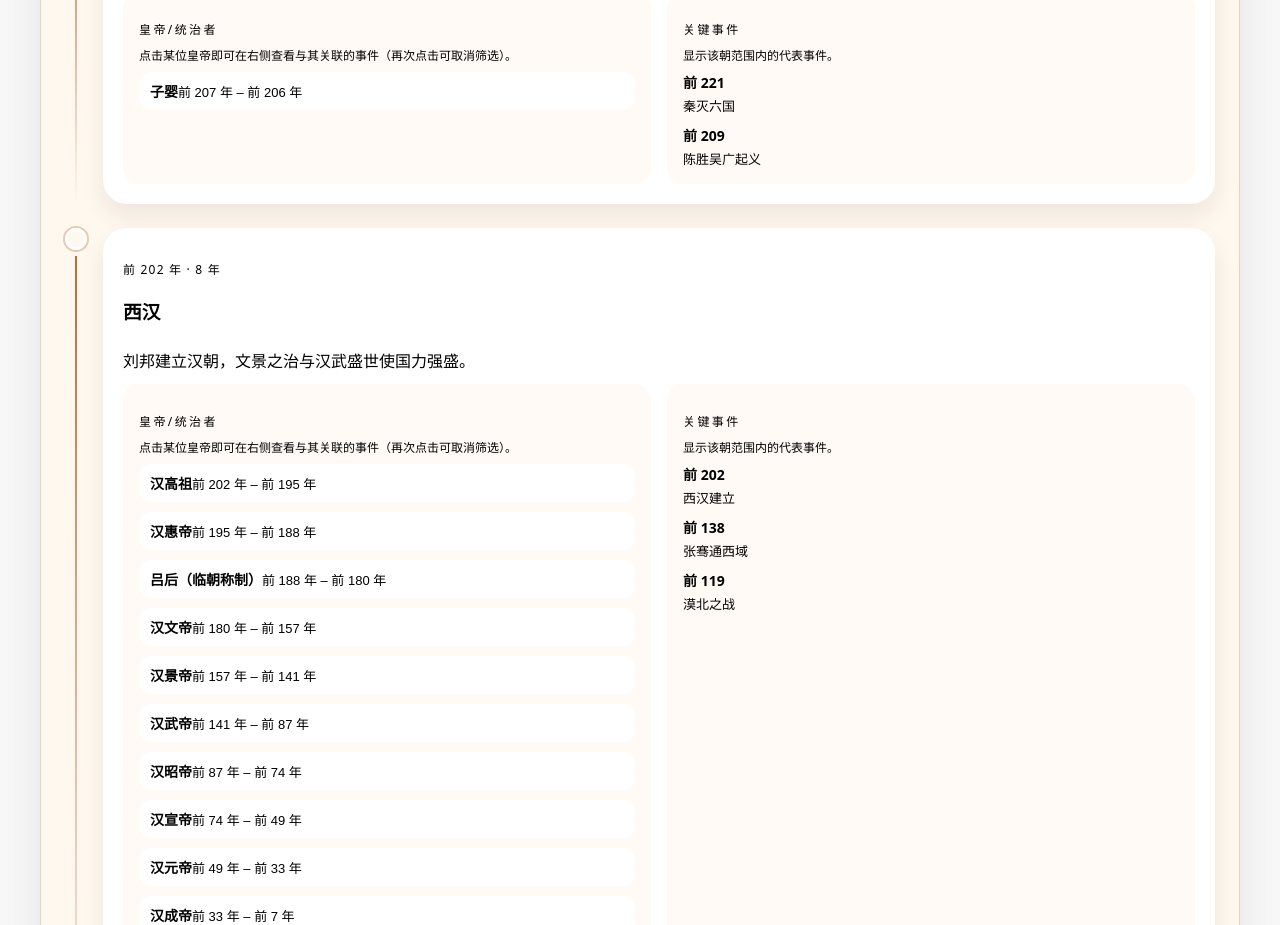
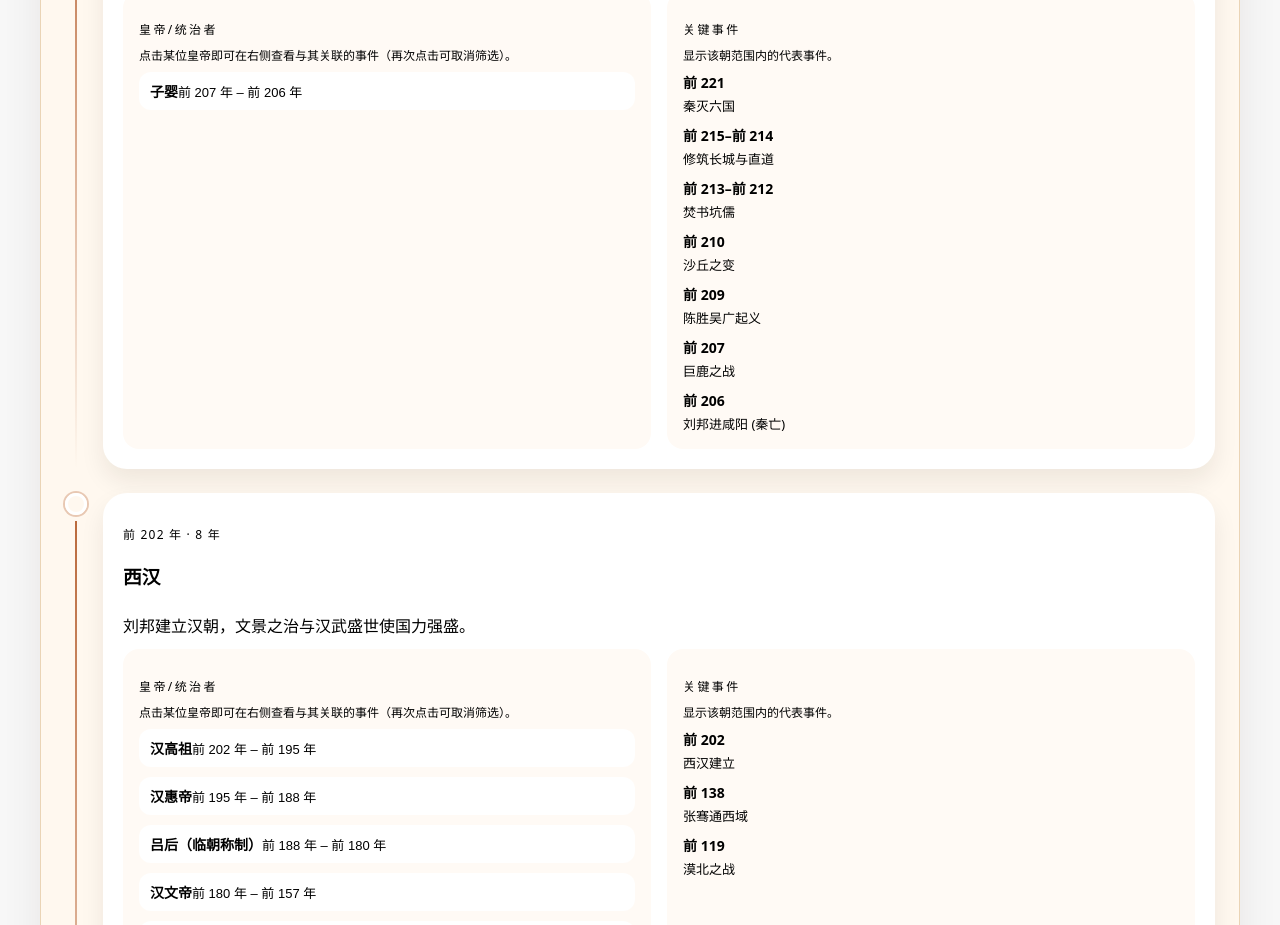
Before and after one commit to shixushi2025/shixushi-web, a Vue app: page /china in a window 1280 px wide. Shown: the part 5900-6825 px from the top of the page. Built offline with nearby package versions, Linux system fonts and the light colour scheme.

Commit message:
feat: complete Qin dynasty timeline with 5 key events

```diff
--- a/src/data/events.ts
+++ b/src/data/events.ts
@@ -319,6 +319,100 @@ export const events: Event[] = [
     "relatedEmperorSlugs": []
   },
   {
+    "id": 10201,
+    "title": "修筑长城与直道",
+    "slug": "great-wall-and-zhidao",
+    "startYear": -215,
+    "endYear": -214,
+    "eraSlug": "qin",
+    "region": ["CN"],
+    "types": ["军事", "政治"],
+    "places": [
+      { "ancient": "临洮", "modern": "甘肃岷县" },
+      { "ancient": "辽东", "modern": "辽宁辽阳" },
+      { "ancient": "九原", "modern": "内蒙古包头" }
+    ],
+    "summary": "秦始皇派蒙恬北击匈奴，连接各国长城，并修筑通往北边疆的直道。",
+    "background": "匈奴威胁秦朝北部边境。",
+    "process": "蒙恬率三十万大军北伐，连接秦、赵、燕长城；同时开凿直道。",
+    "result": "形成万里长城防线，确立北部疆界。",
+    "influence": {
+      "shortTerm": "胡人不敢南下而牧马。",
+      "longTerm": "耗尽民力，成为秦亡原因之一；长城成为中华文明的象征。"
+    },
+    "sources": [
+      {
+        "type": "zhengshi",
+        "title": "《史记·蒙恬列传》",
+        "quote": "筑长城，因地形，用制险塞，起临洮，至辽东，延袤万余里。",
+        "url": "https://ctext.org/shiji/meng-tian-lie-zhuan/zh"
+      },
+      {
+        "type": "article",
+        "title": "贾谊《过秦论》",
+        "quote": "乃使蒙恬北筑长城而守藩篱，却匈奴七百余里。",
+        "url": "https://ctext.org/wiki.pl?if=gb&chapter=325992"
+      }
+    ],
+    "relatedEmperorSlugs": []
+  },
+  {
+    "id": 10202,
+    "title": "焚书坑儒",
+    "slug": "burning-of-books",
+    "startYear": -213,
+    "endYear": -212,
+    "eraSlug": "qin",
+    "region": ["CN"],
+    "types": ["政治", "文化"],
+    "places": [{ "ancient": "咸阳", "modern": "陕西咸阳" }],
+    "summary": "秦始皇采纳李斯建议焚毁民间藏书，后又坑杀犯禁方士儒生。",
+    "background": "博士淳于越主张分封，李斯主张郡县，思想冲突激烈。",
+    "process": "下令焚毁除医药、卜筮、种树外的书籍；次年坑杀方士儒生四百六十余人。",
+    "result": "思想遭到严厉钳制。",
+    "influence": {
+      "shortTerm": "巩固中央集权和法家地位。",
+      "longTerm": "造成先秦文化典籍断层，留下千古骂名。"
+    },
+    "sources": [
+      {
+        "type": "zhengshi",
+        "title": "《史记·秦始皇本纪》",
+        "quote": "臣请史官非秦记皆烧之... 所不去者，医药卜筮种树之书。",
+        "url": "https://ctext.org/shiji/qin-shi-huang-ben-ji/zh"
+      }
+    ],
+    "relatedEmperorSlugs": []
+  },
+  {
+    "id": 10203,
+    "title": "沙丘之变",
+    "slug": "shaqiu-coup",
+    "startYear": -210,
+    "endYear": -210,
+    "eraSlug": "qin",
+    "region": ["CN"],
+    "types": ["政治", "政变"],
+    "places": [{ "ancient": "沙丘", "modern": "河北广宗" }],
+    "summary": "秦始皇东巡途中驾崩，赵高与李斯篡改遗诏，立胡亥为帝，赐死扶苏。",
+    "background": "始皇突然病逝，未及确立接班人。",
+    "process": "赵高威逼利诱李斯，伪造诏书。",
+    "result": "胡亥继位（秦二世），帝国走向崩溃。",
+    "influence": {
+      "shortTerm": "大清洗宗室与功臣。",
+      "longTerm": "直接导致秦末农民战争爆发。"
+    },
+    "sources": [
+      {
+        "type": "zhengshi",
+        "title": "《史记·李斯列传》",
+        "quote": "始皇崩于沙丘平台... 高乃与公子胡亥、丞相斯阴谋破去始皇所封书赐公子扶苏者，而更诈为丞相受始皇遗诏沙丘... 立子胡亥为太子。",
+        "url": "https://ctext.org/shiji/li-si-lie-zhuan/zh"
+      }
+    ],
+    "relatedEmperorSlugs": []
+  },
+  {
     "id": 1021,
     "title": "陈胜吴广起义",
     "slug": "dazexiang-uprising",
@@ -345,6 +439,71 @@ export const events: Event[] = [
         "title": "《史记·陈涉世家》",
         "quote": "且壮士不死即已，死即举大名耳，王侯将相宁有种乎！",
         "url": ""
+      }
+    ],
+    "relatedEmperorSlugs": []
+  },
+  {
+    "id": 10212,
+    "title": "巨鹿之战",
+    "slug": "battle-of-julu",
+    "startYear": -207,
+    "endYear": -207,
+    "eraSlug": "qin",
+    "region": ["CN"],
+    "types": ["军事", "历史事件"],
+    "places": [{ "ancient": "巨鹿", "modern": "河北平乡" }],
+    "summary": "项羽率楚军在巨鹿破釜沉舟，全歼秦军主力。",
+    "background": "秦将章邯围困赵国，诸侯军畏缩不前。",
+    "process": "项羽凿沉船只，打破饭锅，只带三日粮，与秦军决战。",
+    "result": "王离被俘，章邯投降，秦朝丧失军事支柱。",
+    "influence": {
+      "shortTerm": "项羽确立诸侯霸主地位。",
+      "longTerm": "加速秦朝灭亡。"
+    },
+    "sources": [
+      {
+        "type": "zhengshi",
+        "title": "《史记·项羽本纪》",
+        "quote": "项羽乃悉引兵渡河，皆沉船，破釜甑，烧庐舍... 与秦军遇，九战，绝其甬道，大破之。",
+        "url": "https://ctext.org/shiji/xiang-yu-ben-ji/zh"
+      }
+    ],
+    "relatedEmperorSlugs": []
+  },
+  {
+    "id": 10213,
+    "title": "刘邦进咸阳 (秦亡)",
+    "slug": "fall-of-qin",
+    "startYear": -206,
+    "endYear": -206,
+    "eraSlug": "qin",
+    "region": ["CN"],
+    "types": ["政治", "更迭"],
+    "places": [
+      { "ancient": "霸上", "modern": "陕西西安东" },
+      { "ancient": "咸阳", "modern": "陕西咸阳" }
+    ],
+    "summary": "刘邦先入关中，秦王子婴投降，秦朝灭亡。",
+    "background": "楚怀王约定“先入定关中者王之”。",
+    "process": "刘邦军至霸上，子婴系颈以组，降轵道旁。",
+    "result": "刘邦废秦苛法，约法三章。",
+    "influence": {
+      "shortTerm": "秦朝终结。",
+      "longTerm": "开启楚汉相争。"
+    },
+    "sources": [
+      {
+        "type": "zhengshi",
+        "title": "《史记·高祖本纪》",
+        "quote": "汉元年十月，沛公兵遂先诸侯至霸上... 秦王子婴素车白马，系颈以组... 降轵道旁。",
+        "url": "https://ctext.org/shiji/gao-zu-ben-ji/zh"
+      },
+      {
+        "type": "zhengshi",
+        "title": "《史记·高祖本纪》",
+        "quote": "与父老约，法三章耳：杀人者死，伤人及盗抵罪。",
+        "url": "https://ctext.org/shiji/gao-zu-ben-ji/zh"
       }
     ],
     "relatedEmperorSlugs": []
```
